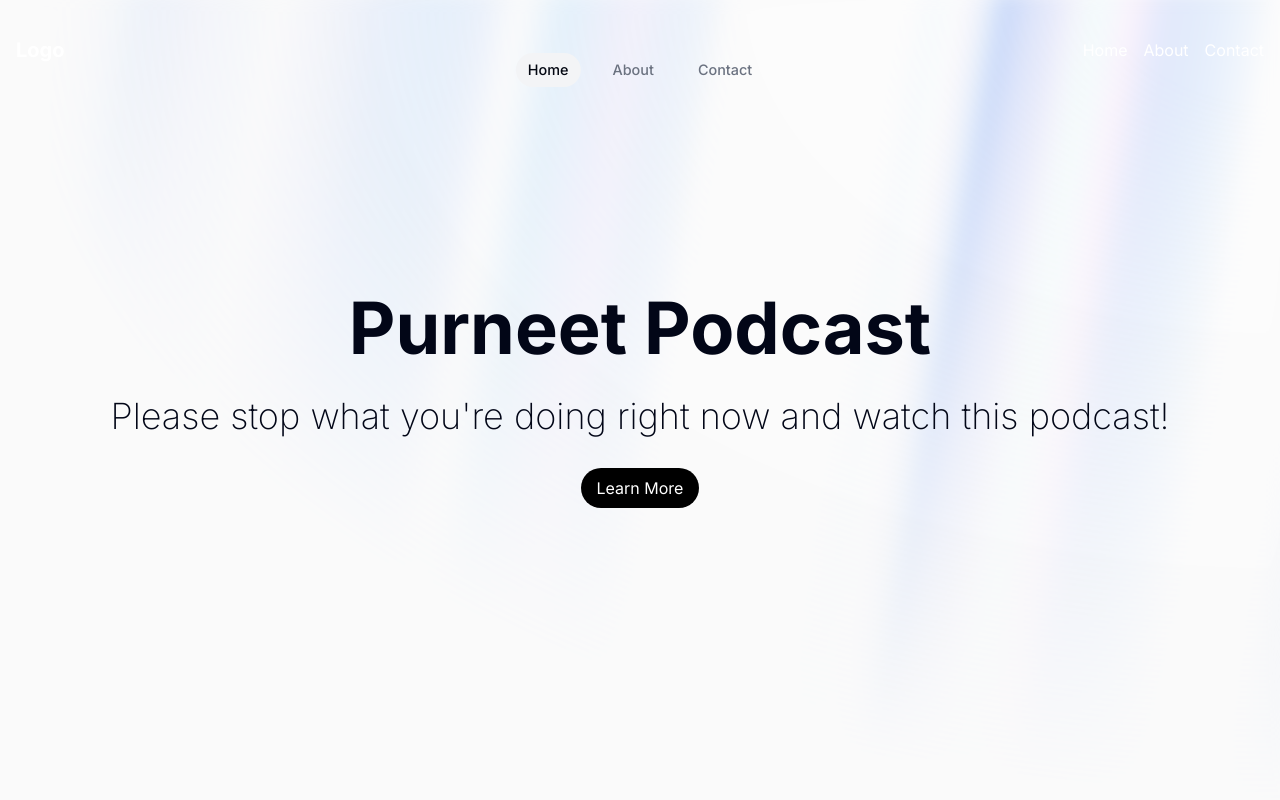
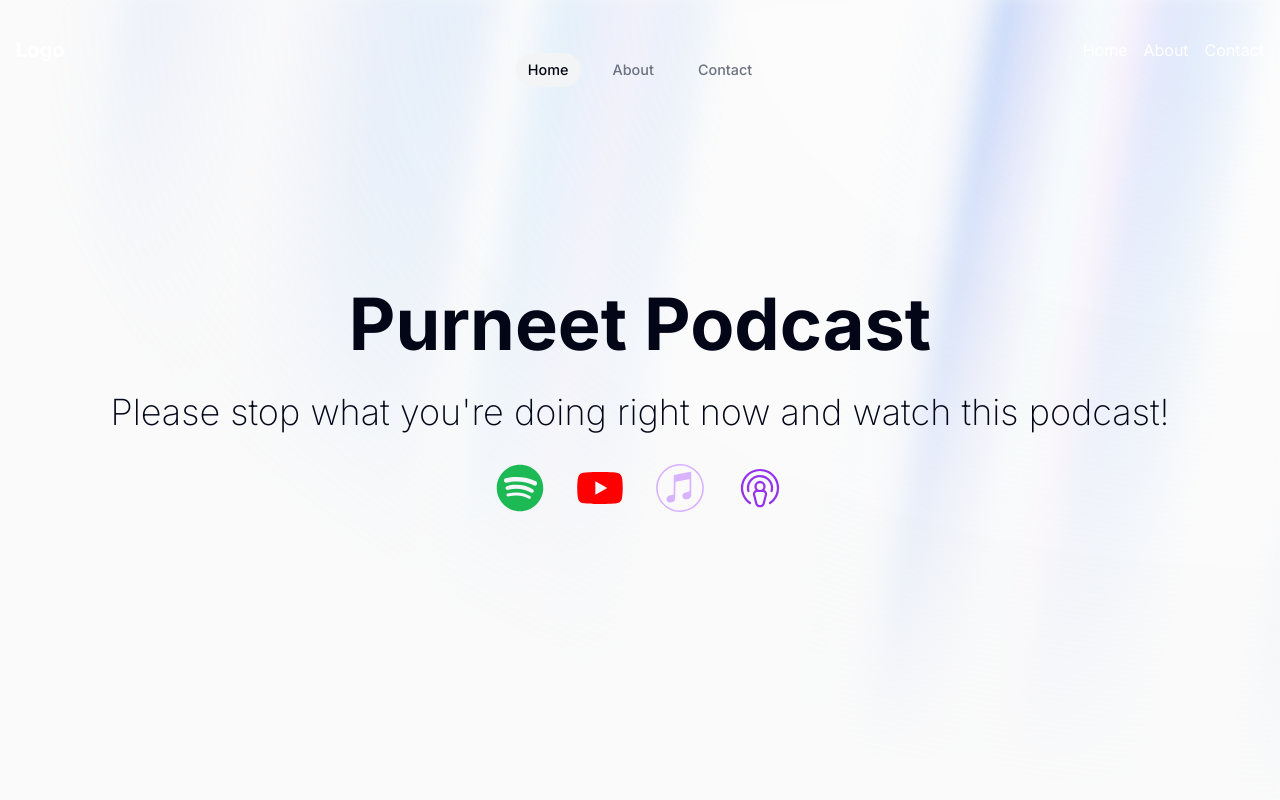
Before and after one commit to BrianBeilby/Purneet-Website, a Next.js app: page / in a window 1280 px wide. Shown: the top 800 px of the page. Built offline with nearby package versions, Linux system fonts and the light colour scheme.

Commit message:
Added Social Icon Buttons

```diff
--- a/src/app/page.tsx
+++ b/src/app/page.tsx
@@ -40,9 +40,20 @@ export default function Home() {
               Please stop what you&apos;re doing right now and watch this
               podcast!
             </div>
-            <button className="bg-black dark:bg-white rounded-full w-fit text-white dark:text-black px-4 py-2">
-              Learn More
-            </button>
+            <div className="flex space-x-8">
+              <a title="Spotify" href="#" className="text-5xl text-spotify-green hover:text-green-700">
+                <FaSpotify />
+              </a>
+              <a title="Youtube" href="#" className="text-5xl text-youtube-red hover:text-red-800">
+                <FaYoutube />
+              </a>
+              <a title="Itunes" href="#" className="text-5xl text-purple-300 hover:text-purple-400">
+                <SiItunes />
+              </a>
+              <a title="Itunes" href="#" className="text-5xl text-purple-600 hover:text-purple-700">
+                <PiApplePodcastsLogoLight />
+              </a>
+            </div>
           </motion.div>
         </AuroraBackground>
         <div className="bg-white py-16">
--- a/tailwind.config.ts
+++ b/tailwind.config.ts
@@ -30,6 +30,10 @@ const config: Config = {
           },
         },
       },
+      colors: {
+        "spotify-green": "#1DB954",
+        "youtube-red": "#FF0000"
+      },
     },
   },
   plugins: [addVariablesForColors],
```
